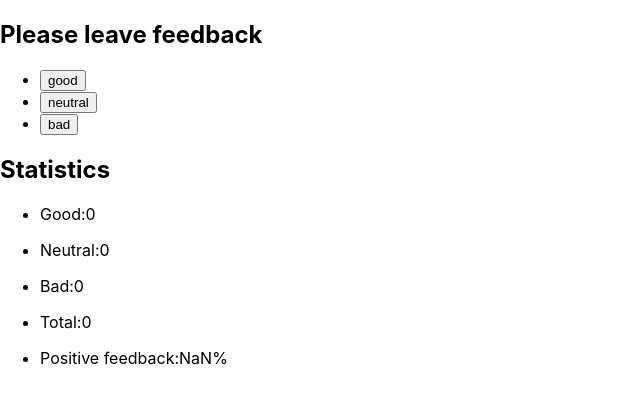
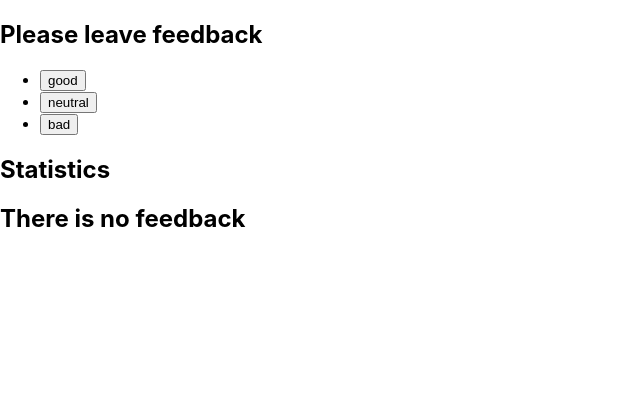
Before and after one commit to PaulPonomarenko/goit-react-hw-02-feedback, a React (Create React App) app: page / in a window 1280 px wide. Shown: the top 404 px of the page, without its empty margins (0-640 px from the left). Built offline with nearby package versions, Linux system fonts and the light colour scheme.

Commit message:
додає робочій функціонал без оформлення

```diff
--- a/src/components/App.jsx
+++ b/src/components/App.jsx
@@ -2,6 +2,7 @@ import React from 'react';
 import { Statistics } from './Statistics/Statistics';
 import { Section } from './Section/Section';
 import { FeedbackOptions } from './FeedbackOptions/FeedbackOptions';
+import { Notification } from './Notification/Notification';
 
 export class App extends React.Component {
   state = {
@@ -33,24 +34,26 @@ export class App extends React.Component {
     const positiveFeedback = this.countPositiveFeedbackPercentage(good, total);
     return (
       <>
+        <Section title="Please leave feedback">
+          <FeedbackOptions
+            onLeaveFeedback={this.onLeaveFeedback}
+            options={options}
+          />
+        </Section>
+        <Section title="Statistics">
+          {total > 0 ? (
             <Statistics
               good={good}
               neutral={neutral}
               bad={bad}
-          onLeaveFeedback={this.onLeaveFeedback}
-          options={options}
               total={total}
               positive={positiveFeedback}
             />
+          ) : (
+            <Notification message="There is no feedback" />
+          )}
+        </Section>
       </>
     );
   }
 }
-// {
-//   /* <Section title="">
-//         <FeedbackOptions />
-//       </Section>
-//       <Section>
-//         <Statistics />
-//       </Section> */
-// }
--- a/src/components/FeedbackOptions/FeedbackOptions.jsx
+++ b/src/components/FeedbackOptions/FeedbackOptions.jsx
@@ -1 +1,17 @@
-export const FeedbackOptions = () => {};
+export const FeedbackOptions = ({ options, onLeaveFeedback }) => {
+  return (
+    <div>
+      <ul>
+        {options.map(option => {
+          return (
+            <li key={option}>
+              <button type="button" onClick={() => onLeaveFeedback(option)}>
+                {option}
+              </button>
+            </li>
+          );
+        })}
+      </ul>
+    </div>
+  );
+};
--- a/src/components/Notification/Notification.jsx
+++ b/src/components/Notification/Notification.jsx
@@ -1 +1,3 @@
-export const FeedbackOptions = () => {};
+export const Notification = ({ message }) => {
+  return <h2>{message}</h2>;
+};
--- a/src/components/Section/Section.jsx
+++ b/src/components/Section/Section.jsx
@@ -1 +1,8 @@
-export const Section = () => {};
+export const Section = ({ title, children }) => {
+  return (
+    <div>
+      <h2>{title}</h2>
+      {children}
+    </div>
+  );
+};
--- a/src/components/Statistics/Statistics.jsx
+++ b/src/components/Statistics/Statistics.jsx
@@ -1,27 +1,6 @@
-export const Statistics = ({
-  good,
-  bad,
-  neutral,
-  onLeaveFeedback,
-  options,
-  total,
-  positive,
-}) => {
+export const Statistics = ({ good, bad, neutral, total, positive }) => {
   return (
     <div>
-      <h2>Please leave feedback</h2>
-      <ul>
-        {options.map(option => {
-          return (
-            <li key={option}>
-              <button type="button" onClick={() => onLeaveFeedback(option)}>
-                {option}
-              </button>
-            </li>
-          );
-        })}
-      </ul>
-      <h2>Statistics</h2>
       <ul>
         <li>
           <p>Good:{good}</p>
```
Lines whose indentation alone changed are shown as unchanged.
